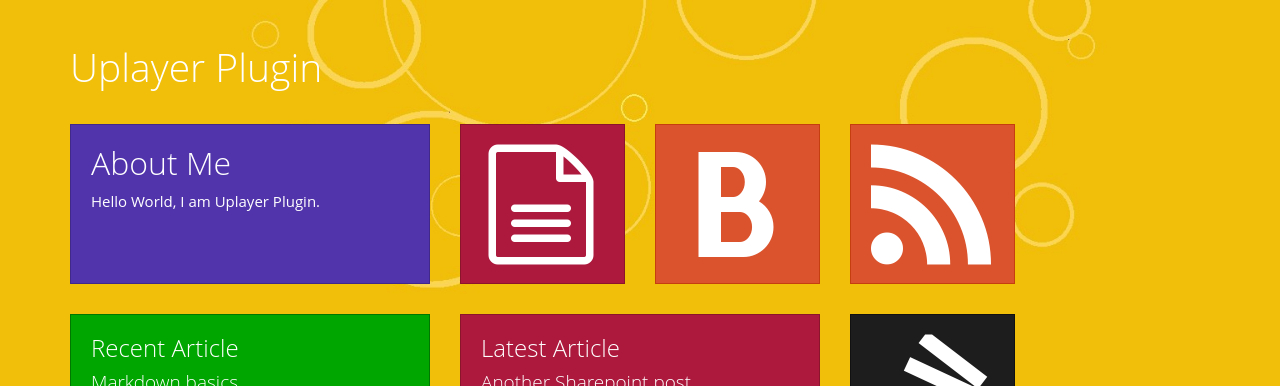
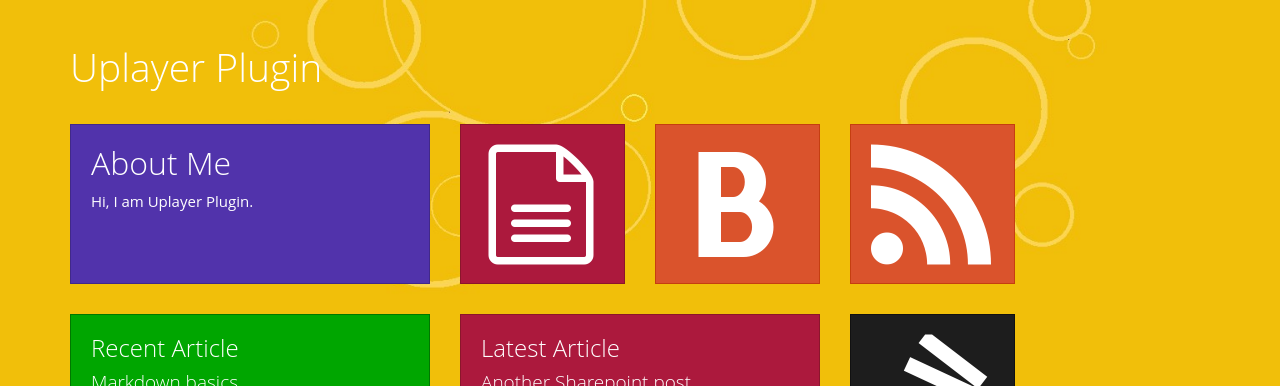
Before and after one commit to UPlayerStream/uplayerstream.github.io, a Jekyll site: the page built from index.html, in a window 1280 px wide. Shown: the top 386 px of the page. Built offline with Jekyll 4.4.1, drawn with Linux system fonts in a browser that asks for light colours.

Commit message:
Update index.html

```diff
--- a/index.html
+++ b/index.html
@@ -1,7 +1,7 @@
 ---
 layout: master
 title: Home
-description: Home Page for Jekyll Metro Theme
+description: Home Page for UPlayer Stream
 ---
 
 <div class="container">
@@ -17,7 +17,7 @@ description: Home Page for Jekyll Metro Theme
 				<a href="about/" title="About Me">
 					<div class="tile purple profile">
 						<h2 class="title">About Me</h2>
-						<p>Hello World, I am {{site.author}}.</p>
+						<p>Hi, I am {{site.author}}.</p>
 					</div>
 				</a>
 		    </div>
```
